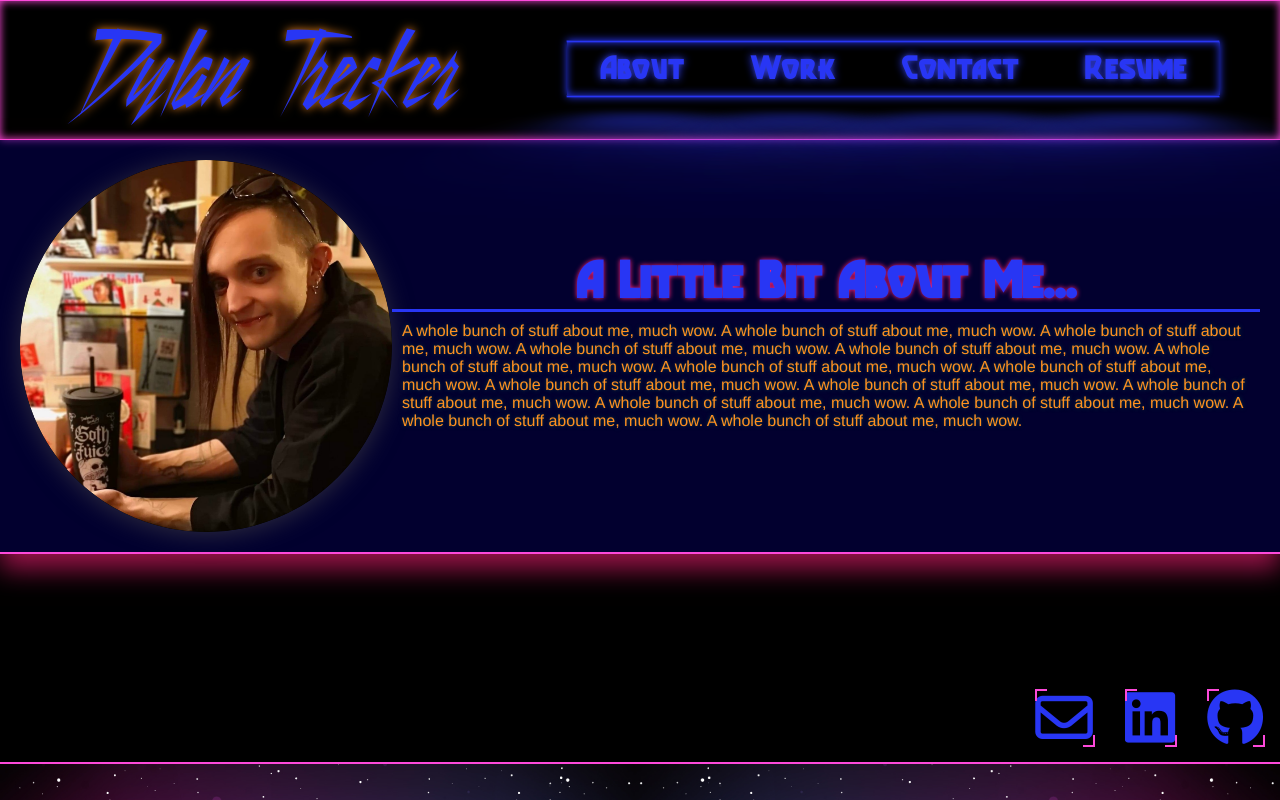
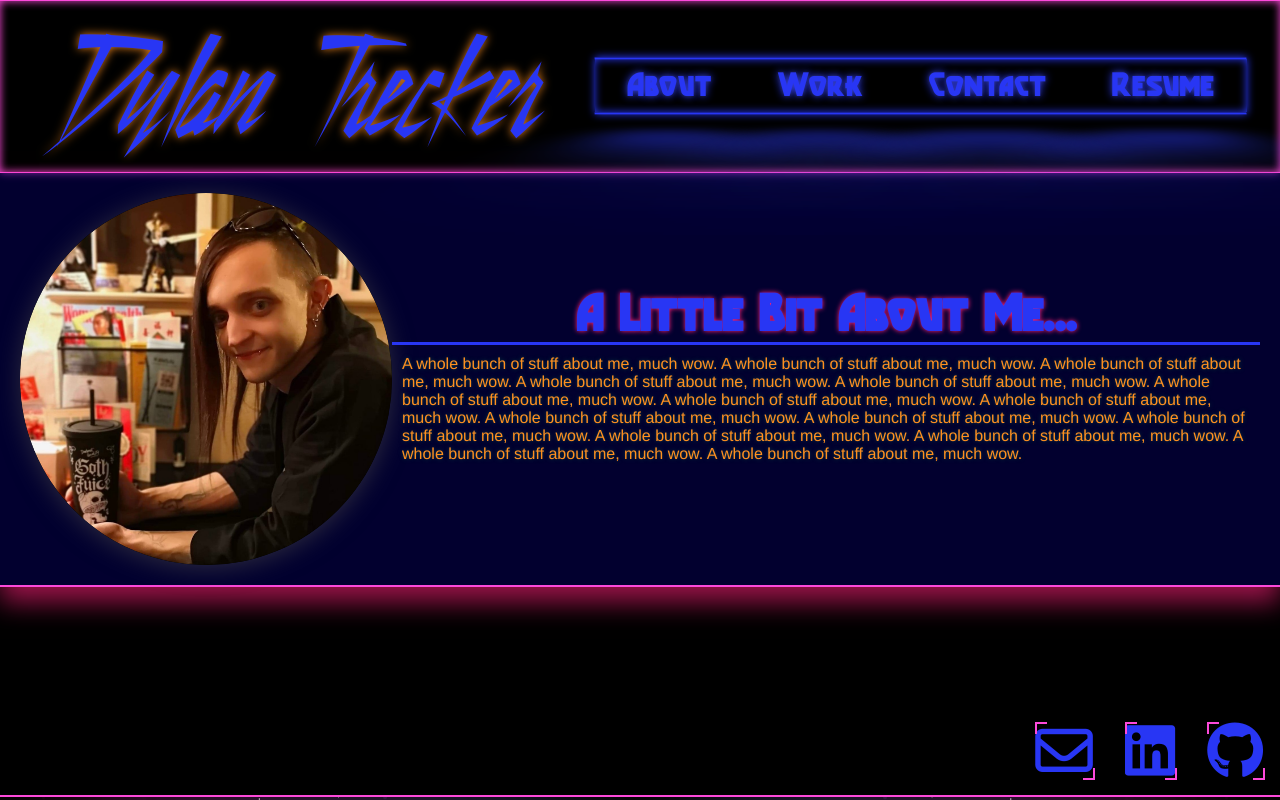
Before and after one commit to d-trecker/dt-portfolio, a React (Create React App) app: page / in a window 1280 px wide. Shown: the top 800 px of the page. Built offline with nearby package versions, Linux system fonts and the light colour scheme.

Commit message:
deploying

```diff
--- a/src/index.css
+++ b/src/index.css
@@ -92,7 +92,7 @@
 }
 
 header h1 {
-  font: 100px bold;
+  font: 8rem bold;
   font-family: stilltime;
   font-style: italic;
   color: var(--second-color);
```
Also changed, not shown: package.json (+7 -1 lines), 1 other file (tests, documents, lock files or other folders).
